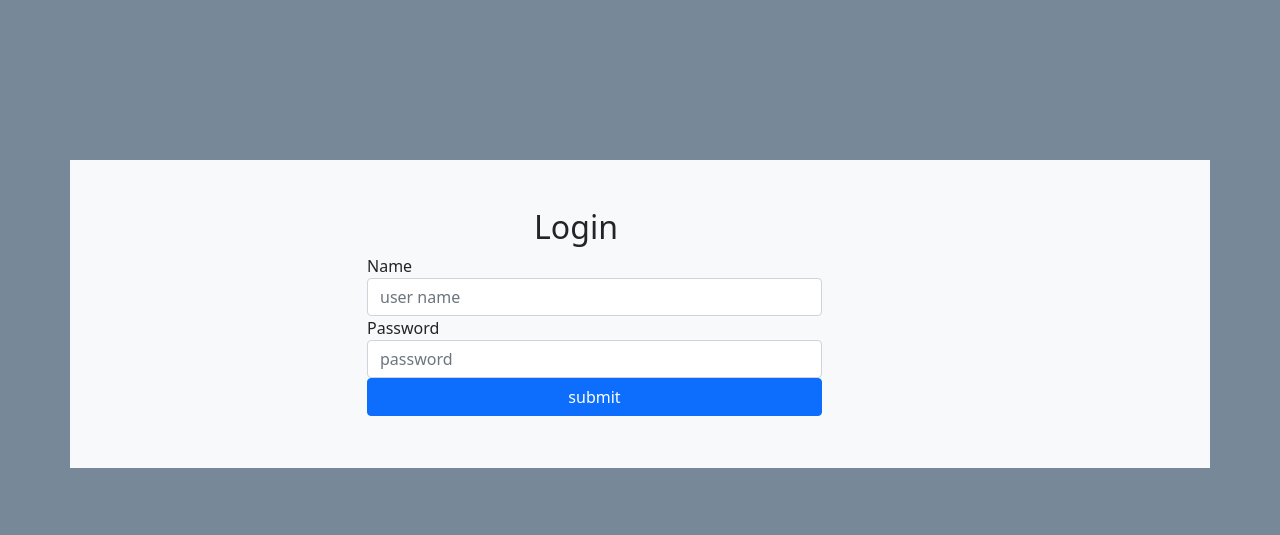
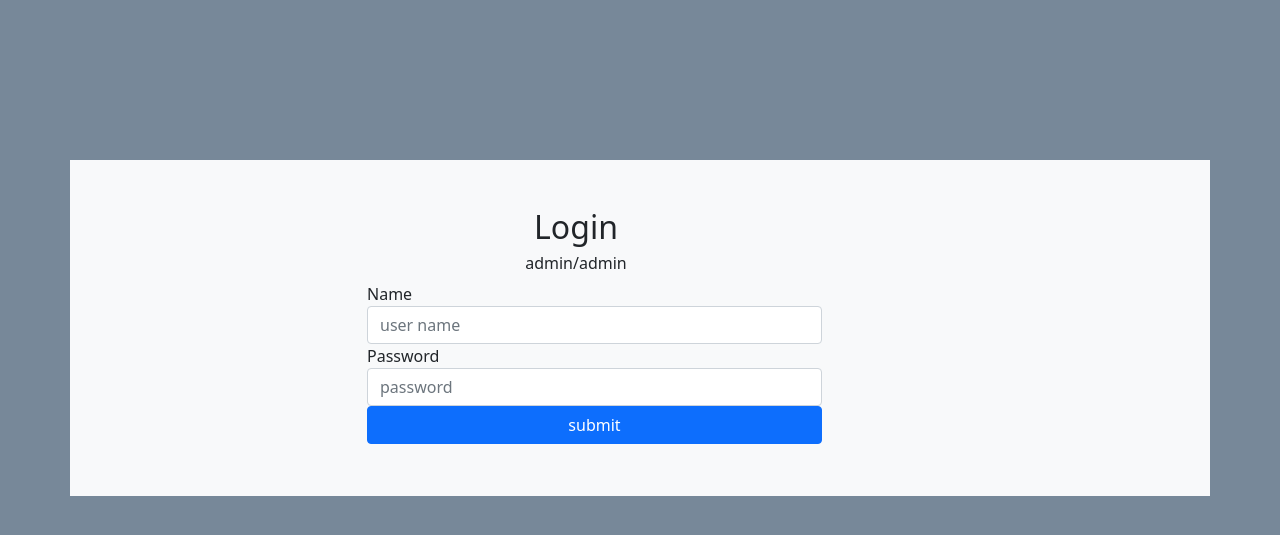
Before and after one commit to Kinn7/library-Management, a PHP site: page /login.php in a window 1280 px wide. Shown: the top 535 px of the page. Run offline with PHP 8.4, Linux system fonts and the light colour scheme; data that the repository does not hold is empty.

Commit message:
fix bug unknown variable connect

```diff
--- a/login.php
+++ b/login.php
@@ -55,11 +55,11 @@ $db->login();
    <!-- <form method="POST" enctype="multipart/form-data"> -->
 
     <div class="container-lg bg-light py-5 " style="margin-top:10rem;">
-
 	<div class="row justify-content-center ">
 
 		<form method="post" class="form-horizontal col-md-6 col-md-offset-3">
         <h2 class="d-flex justify-content-sm-center" style="margin-right:8rem">Login</h2>
+		<h6 class="d-flex justify-content-sm-center" style="margin-right:8rem;">admin/admin</h6>
 			<div class="form-group">
 			    <label for="name" class="col-sm-2 control-label">Name</label>
 			    <div class="col-sm-10">
@@ -74,7 +74,7 @@ $db->login();
 			    </div>
 			</div>
 			<input type="submit" name="submit" class="btn btn-primary col-md-10 col-md-offset-10" value="submit" />
-            <div class=" d-flex bg-danger col-md-10 mt-1 justify-content-center" style="color:white";><?php echo  $connect->msg ?></div>
+            <div class=" d-flex bg-danger col-md-10 mt-1 justify-content-center" style="color:white";><?php echo  $db->msg ?></div>
 		</form>
 	</div>
 </div>
```
